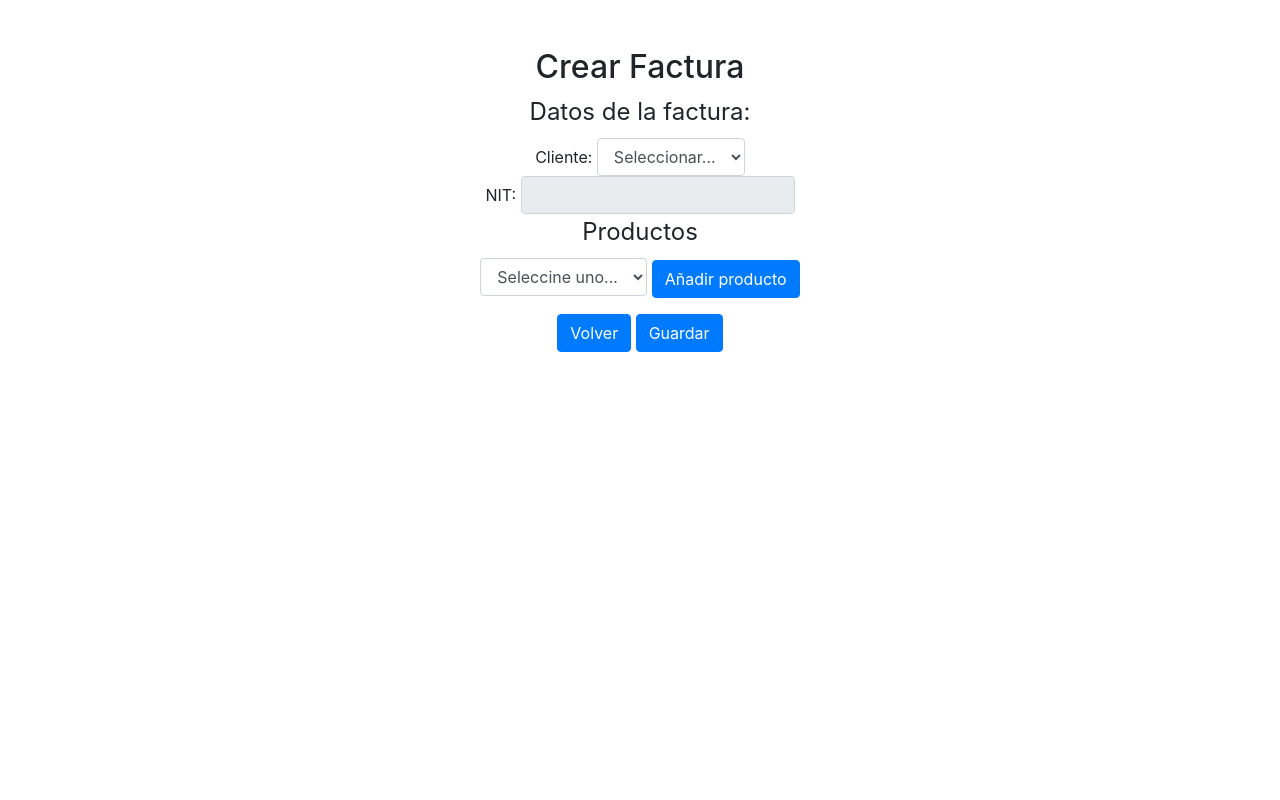
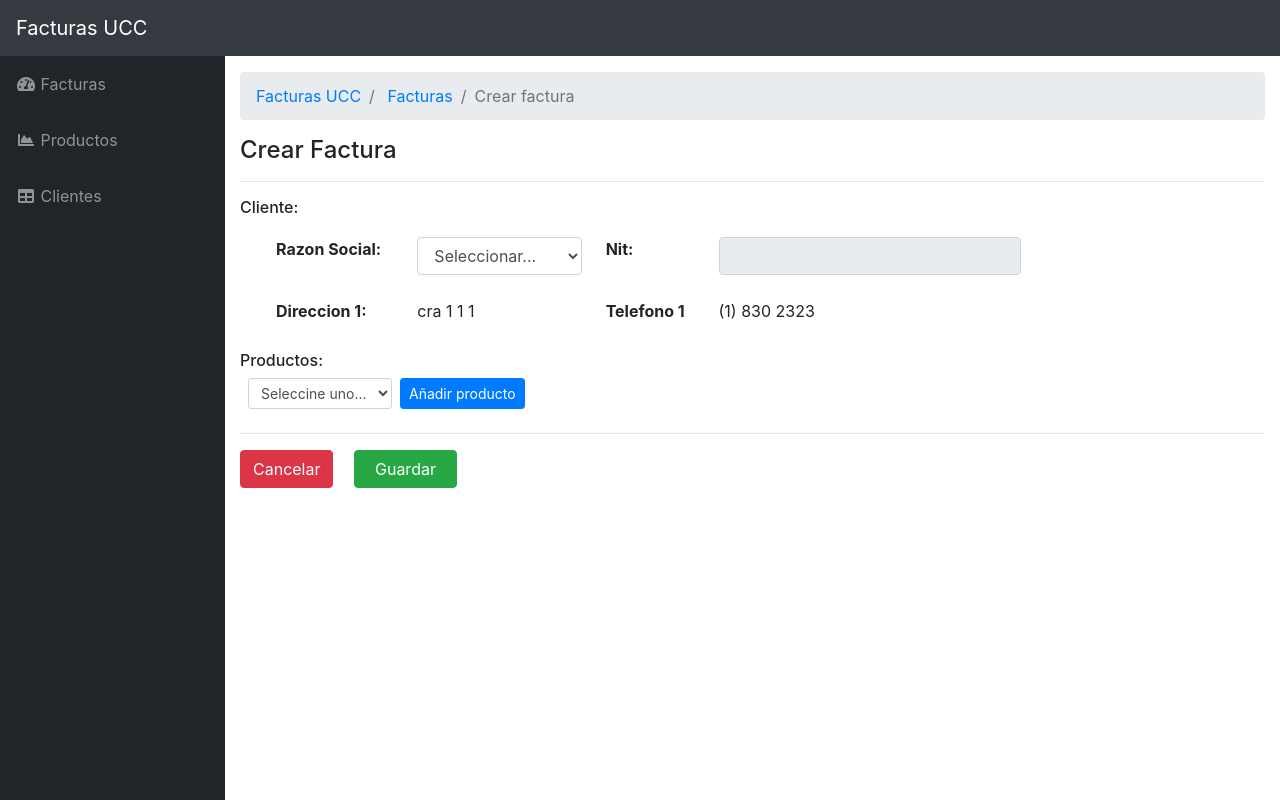
Before and after one commit to pedrazadixon/formularios-factura, a PHP site: page /facturas/crear.php in a window 1280 px wide. Run offline with PHP 8.4, Linux system fonts and the light colour scheme; data comes from the database, SQL or seed files in the repository; data that the repository does not hold is empty.

Commit message:
rediseño index y facturas

```diff
--- a/facturas/crear.php
+++ b/facturas/crear.php
@@ -79,58 +79,72 @@ if ($_SERVER['REQUEST_METHOD'] === 'POST') {
             echo "Debe añadir al menos un producto.";
         }
     }
-
 }
 ?>
 
-<!doctype html>
-<html lang="es">
+<?php require_once '../sitio/cabecera.php' ?>
 
-<head>
-  <meta charset="utf-8">
-  <title>Facturas</title>
-  <link rel="stylesheet" href="../assets/css/bootstrap.min.css" crossorigin="anonymous">
-</head>
+<!-- Ruta-->
+<ol class="breadcrumb">
+    <li class="breadcrumb-item">
+        <a href="<?php echo BASE_URL_ ?>">Facturas UCC</a>
+    </li>
+    <li class="breadcrumb-item">
+        <a href="<?php echo BASE_URL_ ?>facturas">Facturas</a>
+    </li>
+    <li class="breadcrumb-item active">Crear factura</li>
+</ol>
 
-<div class="container text-center mt-5">
-    <h2>Crear Factura</h2>
-     <div class="form-group">
+<h4>Crear Factura</h4>
+<hr>
+
 <form class="form-signin" action="crear.php" method="post">
-            <fieldset class="mx-auto col-md-5">
-                <legend>Datos de la factura:</legend>Cliente:
+
+<h6>Cliente:</h6>
+
+    <table class="table table-borderless w-75 ml-4">
+        <tr>
+            <td><b>Razon Social:</b></td>
+            <td>
                 <select class="form-control" name="cliente_id" onchange="this.form.submit()" required>
                     <option value="">Seleccionar...</option>
                     <?php foreach ($clientes as $key => $cliente) : ?>
-
-                    <?php
-                        if ($_POST['cliente_id'] == $cliente['id_cliente']) {
+                        <?php if ($_POST['cliente_id'] == $cliente['id_cliente']) {
                                 $selected = "selected";
                                 $cliente_actual = $cliente;
                             } else {
                                 $selected = "";
-                        }
-                        ?>
-
+                            } ?>
                         <option value="<?php echo $cliente['id_cliente'] ?>" <?php echo $selected ?>>
                             <?php echo $cliente['razon_social'] ?>
                         </option>
+                    <?php endforeach; ?>
+                </select>
+            </td>
+            <td><b>Nit:</b></td>
+            <td><input class="form-control" type="text" value="<?php echo @$cliente_actual['nit'] ?>" readonly disabled></td>
+        </tr>
+        <tr>
+            <td><b>Direccion 1: </b></td>
+            <td>
+                cra 1 1 1
+            </td>
+            <td><b>Telefono 1</b></td>
+            <td>(1) 830 2323</td>
+        </tr>
+    </table>
 
-                    <?php endforeach; ?>
 
-                </select>
-                <br>
-                NIT: <input class="form-control" type="text" value="<?php echo @$cliente_actual['nit'] ?>" readonly
-                    disabled>
-            </fieldset>
-            <legend>Productos</legend>
+    <h6>Productos:</h6>
+
     <input class="form-control" type="hidden" name="productos_factura" value="<?php echo @$productos_factura_input ?>">
     <?php if (@!empty($productos_factura)) : ?>
-            <table class="col-4 mx-auto table table-striped" border="0">
-                <thead>
+        <table class="table">
+            <thead style="text-align:center">
                 <tr>
-                        <td><b>Cantidad</b></td>
-                        <td><b>ID</b></td>
-                        <td><b>Precio Und</b></td>
+                    <td>Cantidad</td>
+                    <td>Descripcion</td>
+                    <td>Precio Und.</td>
                 </tr>
             </thead>
             <tbody>
@@ -138,14 +152,13 @@ if ($_SERVER['REQUEST_METHOD'] === 'POST') {
                 <?php foreach ($productos_factura as $key => $producto) : ?>
                     <?php
                             @$cantidad_actual = $_POST['productos_'][$contador]['cantidad'];
-                                    @$precio_actual = (isset($_POST['productos_'][$contador]['precio']) && $_POST['productos_'][$contador]['precio'] != '')
-                                        ? $_POST['productos_'][$contador]['precio']
-                                        : $producto['precio'];
+                            @$precio_actual = (isset($_POST['productos_'][$contador]['precio']) && $_POST['productos_'][$contador]['precio'] != '') ? $_POST['productos_'][$contador]['precio'] : $producto['precio'];
                             ?>
                     <tr>
                         <td>
                             <input class="form-control" type="hidden" name="productos_[<?php echo $contador ?>][id_producto]" value="<?php echo $producto['id_producto'] ?>" required>
-                            <input class="form-control" type="number" min="1" max="<?php echo $producto['cantidad'] ?>" name="productos_[<?php echo $contador ?>][cantidad]" value="<?php //echo @$cantidad_actual ?><?php echo $producto['cantidad'] ?>" required>
+                            <input class="form-control" type="number" min="1" max="<?php echo $producto['cantidad'] ?>" name="productos_[<?php echo $contador ?>][cantidad]" value="<?php //echo @$cantidad_actual
+                                                                                                                                                                                            ?><?php echo $producto['cantidad'] ?>" required>
                         </td>
                         <td>
                             <input class="form-control" type="text" readonly disabled value="<?php echo $producto['descripcion'] ?>">
@@ -159,7 +172,10 @@ if ($_SERVER['REQUEST_METHOD'] === 'POST') {
             </tbody>
         </table>
     <?php endif; ?>
-                <select class="form-control col-6" form-group name="producto">
+
+    <div class="form-inline">
+        <div class="form-group mb-2 ml-2">
+            <select class="form-control form-control-sm mr-2" form-group name="producto">
                 <option value="">Seleccine uno...</option>
                 <?php foreach ($productos as $key => $producto) : ?>
                     <option value="<?php echo $producto['id_producto'] ?>">
@@ -167,39 +183,18 @@ if ($_SERVER['REQUEST_METHOD'] === 'POST') {
                     </option>
                 <?php endforeach; ?>
             </select>
-                <button class="btn btn-primary" type="submit">Añadir producto</button>
-            </fieldset>
+        </div>
+        <button type="submit" class="btn btn-sm btn-primary mb-2">Añadir producto</button>
+    </div>
+
+<hr>
+
     <div class="mt-3">
-                <a class="btn btn-primary" href="index.php">Volver</a>
-                <button class=" btn btn-primary" type="submit" name="facturar" value="facturar">Guardar</button>
+        <a class="btn btn-danger mr-3" href="index.php">Cancelar</a>
+        <button class=" btn btn-success" type="submit" name="facturar" value="facturar"><span class="px-2">Guardar</span></button>
     </div>
 </form>
-    </div>
-</div>
 
 
-<style>
-    .table td,
-    .table th {
-        padding: 3px !important;
-        vertical-align: top;
-        border-top: 1px solid #c6d0da;
-    }
 
-    .form-control {
-        display: inline !important;
-        width: auto !important;
-        height: calc(1.5em + .75rem + 2px);
-        padding: .375rem .75rem;
-        font-size: 1rem;
-        font-weight: 400;
-        line-height: 1.5;
-        color: #495057;
-        background-color: #fff;
-        background-clip: padding-box;
-        border: 1px solid #ced4da;
-        border-radius: .25rem;
-        transition: border-color .15s ease-in-out, box-shadow .15s ease-in-out;
-    }
-</style>
-</body>
+<?php require_once '../sitio/pie.php' ?>
--- a/productos/index.php
+++ b/productos/index.php
@@ -42,7 +42,7 @@ $conn->close();
     <p>Aún no hay productos registrados.</p>
 <?php else: ?>
 <div class="row col-md-12 d-flex justify-content-center align-items-center">
-    <table class="col-md-8 table-striped">
+    <table class="col-md-8 table">
         <tr>
             <th>Id</th>
             <th>Descripción</th>
```
Also changed, not shown: facturas/index.php (+29 -22 lines), index.php (+9 -21 lines). Lines whose indentation alone changed are shown as unchanged.
